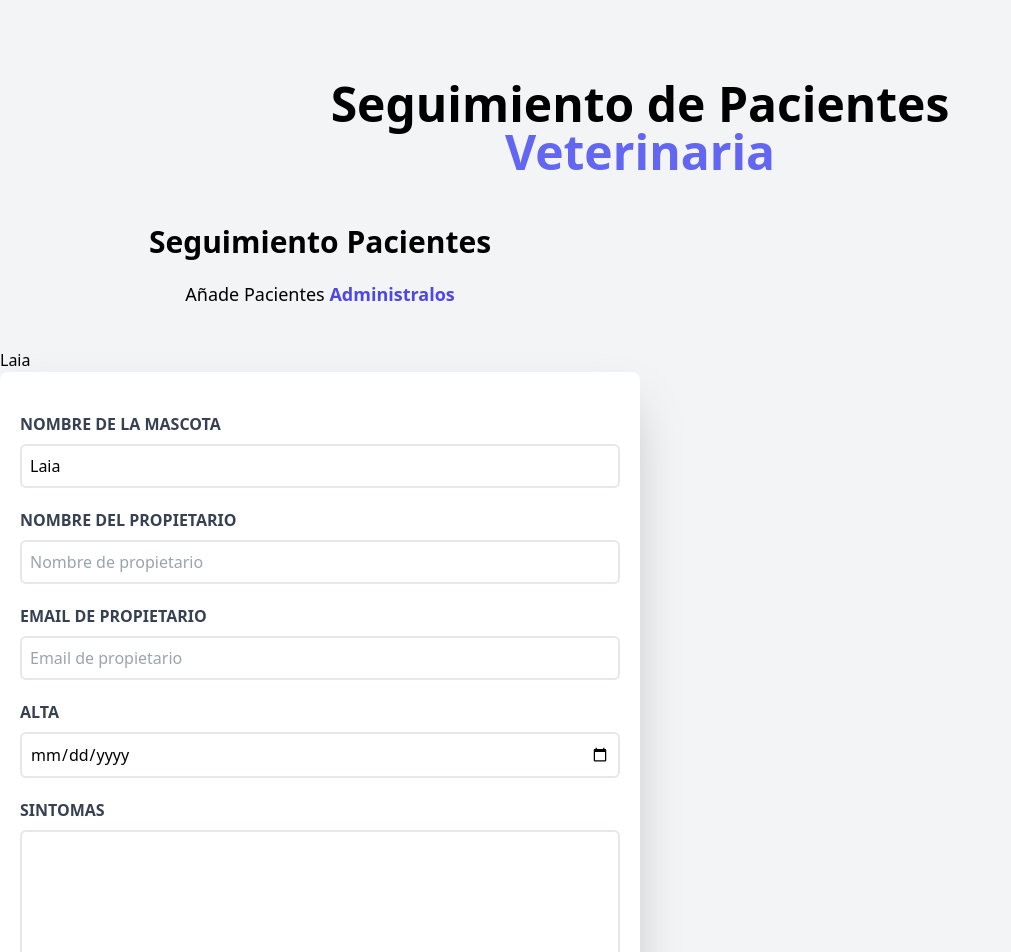
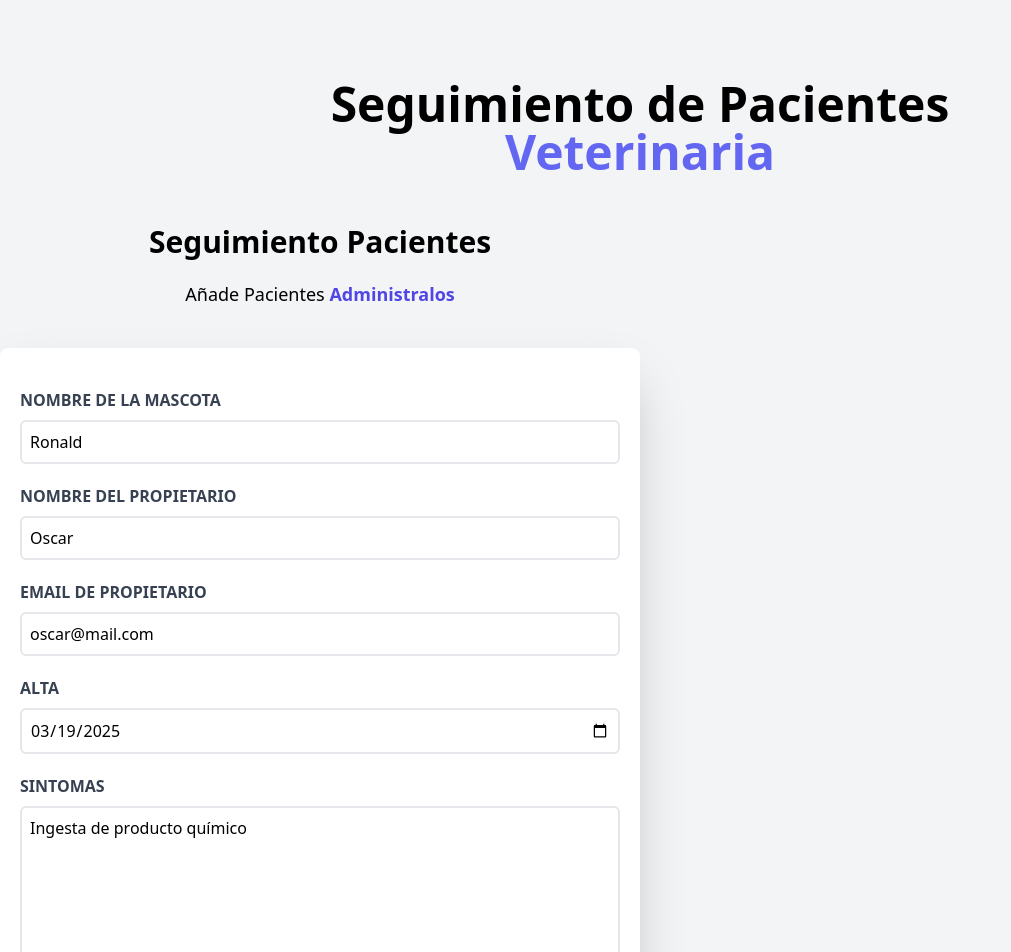
Before and after one commit to kanondrago/Formulario-Veterinaria-vuejs, a Vue app: page / in a window 1280 px wide. Shown: the top 952 px of the page, without its empty margins (0-1011 px from the left). Built offline with nearby package versions, Linux system fonts and the light colour scheme.

Commit message:
Retomando VueJS

```diff
--- /dev/null
+++ b/src/components/Alerta.vue
@@ -0,0 +1,24 @@
+<script setup>
+
+    import { computed } from 'vue';
+
+    const props = defineProps({
+        alerta: {
+            type: Object,
+            required: true,
+        }
+    })
+
+    const isError = computed(() => {
+        return props.alerta.tipo === 'error';
+    })
+
+</script>
+
+<template>
+    <div
+        :class="[isError ? 'bg-red-500':'bg-green-500']"
+        class="text-white text-center mb-3 uppercase font-bold rounded-md">
+        {{ alerta.mensaje }}
+    </div>
+</template>
--- a/src/components/Formulario.vue
+++ b/src/components/Formulario.vue
@@ -1,8 +1,40 @@
 <script setup>
 
-    import { ref } from 'vue';
+    import { reactive, ref } from 'vue';
+    import Alerta from './Alerta.vue';
 
-    const nombre = ref('Laia');
+
+    const alerta = reactive({
+        tipo: '',
+        mensaje: '',
+    })
+
+    const paciente = reactive({
+        nombre: 'Ronald',
+        propietario: 'Oscar',
+        email: 'oscar@mail.com',
+        alta: '2025-03-19',
+        sintomas: 'Ingesta de producto químico',
+    });
+
+    const validar = (event) => {
+
+        // console.log('Mira tu....',Object.values(paciente))
+
+        if(Object.values(paciente).includes('')) {
+            alerta.mensaje = 'Todos los campos son obligatorios';
+            alerta.tipo = 'error';
+            console.log('alerta', alerta);
+            return;
+        }
+
+        alerta.mensaje = 'Todos los campos agregados correctamente';
+        alerta.tipo = 'exito';
+
+        console.log('alerta', alerta);
+        console.log('Agregando a la base de datos');
+    }
+
 
 </script>
 
@@ -16,9 +48,17 @@
             <span class="text-indigo-600 font-bold">Administralos</span>
         </p>
 
-        {{ nombre }}
+        <Alerta
+            v-if="alerta.mensaje"
+            v-bind:alerta="alerta"
+        >
 
-        <form class="bg-white shadow-2xl rounded-lg py-10 px-5">
+        </Alerta>
+
+        <form
+            class="bg-white shadow-2xl rounded-lg py-10 px-5"
+            v-on:submit.prevent="validar($event)">
+
             <div class="mb-5">
                 <label
                     class="block text-gray-700 uppercase font-bold"
@@ -30,7 +70,7 @@
                     type="text"
                     placeholder="Nombre de la mascota"
                     class="border-2 w-full p-2 mt-2 placeholder-gray-400 rounded-md"
-                    v-model="nombre"
+                    v-model="paciente.nombre"
                 >
             </div>
 
@@ -45,6 +85,7 @@
                     type="text"
                     placeholder="Nombre de propietario"
                     class="border-2 w-full p-2 mt-2 placeholder-gray-400 rounded-md"
+                    v-model="paciente.propietario"
                 >
             </div>
 
@@ -59,6 +100,7 @@
                     type="email"
                     placeholder="Email de propietario"
                     class="border-2 w-full p-2 mt-2 placeholder-gray-400 rounded-md"
+                    v-model="paciente.email"
                 >
             </div>
 
@@ -72,6 +114,7 @@
                     id=alta
                     type="date"
                     class="border-2 w-full p-2 mt-2 placeholder-gray-400 rounded-md"
+                    v-model="paciente.alta"
                 >
             </div>
 
@@ -84,14 +127,17 @@
                 <textarea
                     id=sintomas
                     placeholder="Descrine los sintomas de los pacientes"
-                    class="border-2 w-full p-2 mt-2 placeholder-gray-400 rounded-md h-40">
+                    class="border-2 w-full p-2 mt-2 placeholder-gray-400 rounded-md h-40"
+                    v-model="paciente.sintomas"
+                >
                 </textarea>
             </div>
 
             <input
                 type="submit"
                 value="Registrar Paciente"
-                class="bg-indigo-400 w-full p-3 text-white uppercase font-bold cursor-pointer hover:bg-indigo-700 transition-colors rounded-md">
+                class="bg-indigo-400 w-full p-3 text-white uppercase font-bold cursor-pointer hover:bg-indigo-700 transition-colors rounded-md"
+            >
 
         </form>
 
```
